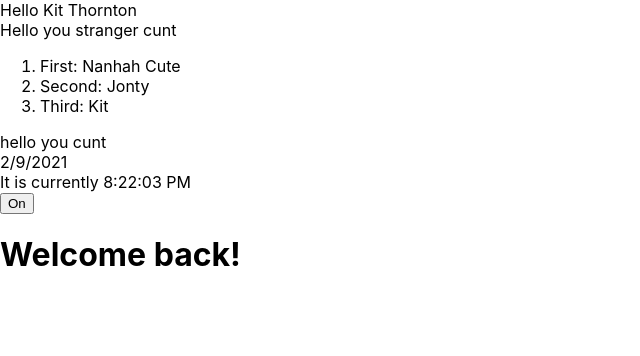
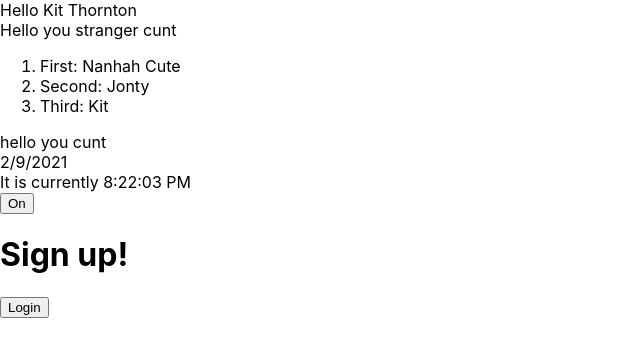
Before and after one commit to KitThornton/react_tut1, a React (Create React App) app: page / in a window 1280 px wide. Shown: the top 356 px of the page, without its empty margins (0-640 px from the left). Built offline with nearby package versions, Linux system fonts and the light colour scheme.

Commit message:
end of tut 7

```diff
--- a/src/ConditionalRendering.js
+++ b/src/ConditionalRendering.js
@@ -1,30 +1,77 @@
 // Tutorial #7
-import React from "react"
+import React, {Fragment} from "react"
 
-class conditionalRendering extends React.Component {
+class LoginControl extends React.Component{
 
     constructor(props) {
         super(props);
-        this.state = {isLoggedOn: true};
 
+        this.handleLoginClick = this.handleLoginClick.bind(this);
+        this.handleLogoutClick = this.handleLogoutClick.bind(this);
+        this.state = {isLoggedIn: false};
+    }
+
+    handleLoginClick() {
+        this.setState({isLoggedIn: true});
+    }
+
+    handleLogoutClick() {
+        this.setState({isLoggedIn: false});
     }
 
     render() {
+        const isLoggedIn = this.state.isLoggedIn;
+        let button;
 
-        function UserGreeting() {
-            return <h1>Welcome back!</h1>
+        if (isLoggedIn) {
+            button = <LogoutButton onClick={this.handleLogoutClick} />;
+        } else {
+            button = <LoginButton onClick={this.handleLoginClick} />;
         }
 
-        function GuestGreeting() {
-            return <h1>Sign up!</h1>
-        }
+        return(
+            <Fragment>
+                <Greeting isLoggedIn={isLoggedIn} />
+                {button}
+            </Fragment>
+        )
 
-        const isLoggedIn = this.state.isLoggedOn;
-        if (isLoggedIn) {
-            return <UserGreeting />;
-        }
-        return <GuestGreeting />;
     }
 }
 
-export default conditionalRendering
+function Greeting(props) {
+
+    const isLoggedIn = props.isLoggedIn;
+
+    if (isLoggedIn) {
+        return <UserGreeting />
+    } else {
+        return <GuestGreeting />
+    }
+}
+
+function UserGreeting() {
+    return <h1>Welcome back!</h1>
+}
+
+function GuestGreeting() {
+    return <h1>Sign up!</h1>
+}
+
+function LoginButton(props) {
+    return (
+        <button onClick={props.onClick}>
+            Login
+        </button>
+    );
+}
+
+function LogoutButton(props) {
+    return (
+        <button onClick={props.onClick}>
+            Logout
+        </button>
+    );
+}
+
+export default LoginControl
```
